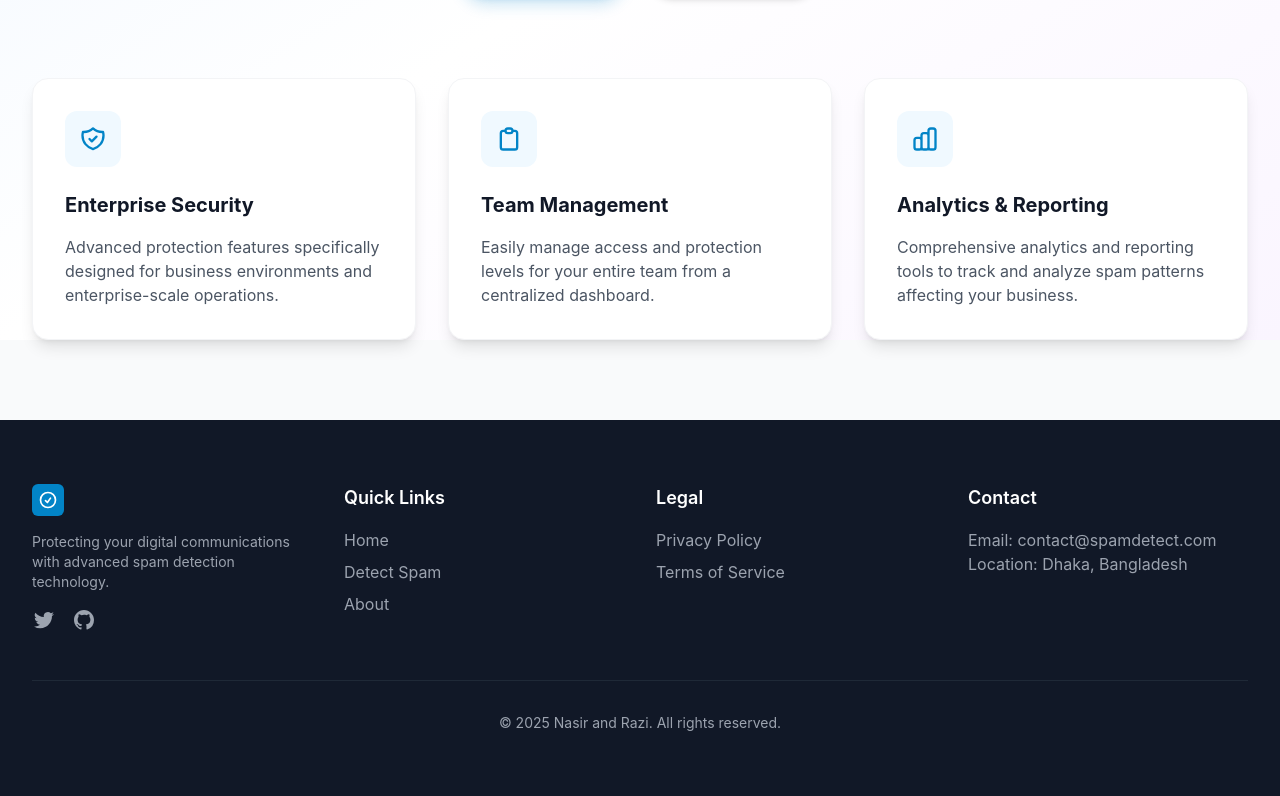
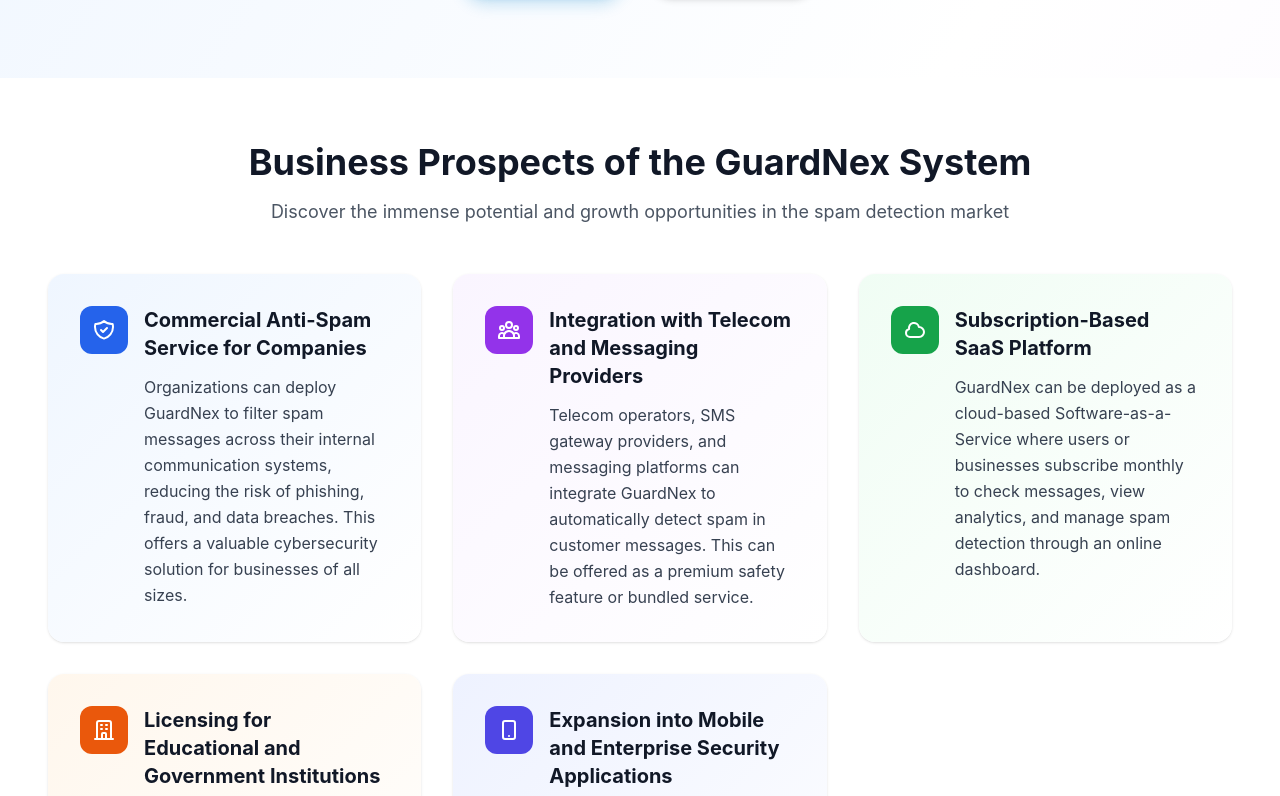
Before and after one commit to nasiruddin-an4/GuardNex-Platform, a React (Vite) app: page /business in a window 1280 px wide. Shown: the part 464-1260 px from the top of the page. Built offline with nearby package versions, Linux system fonts and the light colour scheme.

Commit message:
feat: add new Business page displaying prospects and enterprise solutions

```diff
--- a/src/pages/Business.jsx
+++ b/src/pages/Business.jsx
@@ -1,5 +1,74 @@
 import React from "react";
 import { Link } from "react-router-dom";
+
+// Business Prospects Data
+const businessData = {
+  title: "Business Prospects of the GuardNex System",
+  prospects: [
+    {
+      id: 1,
+      title: "Commercial Anti-Spam Service for Companies",
+      description: "Organizations can deploy GuardNex to filter spam messages across their internal communication systems, reducing the risk of phishing, fraud, and data breaches. This offers a valuable cybersecurity solution for businesses of all sizes.",
+      icon: "shield",
+      color: "blue",
+      gradient: "from-blue-50 to-white",
+      border: "border-blue-100",
+      iconBg: "bg-blue-600"
+    },
+    {
+      id: 2,
+      title: "Integration with Telecom and Messaging Providers",
+      description: "Telecom operators, SMS gateway providers, and messaging platforms can integrate GuardNex to automatically detect spam in customer messages. This can be offered as a premium safety feature or bundled service.",
+      icon: "network",
+      color: "purple",
+      gradient: "from-purple-50 to-white",
+      border: "border-purple-100",
+      iconBg: "bg-purple-600"
+    },
+    {
+      id: 3,
+      title: "Subscription-Based SaaS Platform",
+      description: "GuardNex can be deployed as a cloud-based Software-as-a-Service where users or businesses subscribe monthly to check messages, view analytics, and manage spam detection through an online dashboard.",
+      icon: "cloud",
+      color: "green",
+      gradient: "from-green-50 to-white",
+      border: "border-green-100",
+      iconBg: "bg-green-600"
+    },
+    {
+      id: 4,
+      title: "Licensing for Educational and Government Institutions",
+      description: "Schools, universities, and government offices often deal with fraudulent messages. GuardNex can be licensed as a secure multilingual spam detection system to protect large user bases efficiently.",
+      icon: "building",
+      color: "orange",
+      gradient: "from-orange-50 to-white",
+      border: "border-orange-100",
+      iconBg: "bg-orange-600"
+    },
+    {
+      id: 5,
+      title: "Expansion into Mobile and Enterprise Security Applications",
+      description: "By adding Android/iOS app support, the system can evolve into a full digital-security product. It can later expand into enterprise-level solutions such as secure communication apps, fraud-detection tools, and multilingual NLP-based security systems.",
+      icon: "mobile",
+      color: "indigo",
+      gradient: "from-indigo-50 to-white",
+      border: "border-indigo-100",
+      iconBg: "bg-indigo-600"
+    }
+  ]
+};
+
+// Icon components mapping
+const getIcon = (iconName) => {
+  const icons = {
+    shield: "M9 12l2 2 4-4m5.618-4.016A11.955 11.955 0 0112 2.944a11.955 11.955 0 01-8.618 3.04A12.02 12.02 0 003 9c0 5.591 3.824 10.29 9 11.622 5.176-1.332 9-6.03 9-11.622 0-1.042-.133-2.052-.382-3.016z",
+    network: "M17 20h5v-2a3 3 0 00-5.356-1.857M17 20H7m10 0v-2c0-.656-.126-1.283-.356-1.857M7 20H2v-2a3 3 0 015.356-1.857M7 20v-2c0-.656.126-1.283.356-1.857m0 0a5.002 5.002 0 019.288 0M15 7a3 3 0 11-6 0 3 3 0 016 0zm6 3a2 2 0 11-4 0 2 2 0 014 0zM7 10a2 2 0 11-4 0 2 2 0 014 0z",
+    cloud: "M3 15a4 4 0 004 4h9a5 5 0 10-.1-9.999 5.002 5.002 0 10-9.78 2.096A4.001 4.001 0 003 15z",
+    building: "M19 21V5a2 2 0 00-2-2H7a2 2 0 00-2 2v16m14 0h2m-2 0h-5m-9 0H3m2 0h5M9 7h1m-1 4h1m4-4h1m-1 4h1m-5 10v-5a1 1 0 011-1h2a1 1 0 011 1v5m-4 0h4",
+    mobile: "M12 18h.01M8 21h8a2 2 0 002-2V5a2 2 0 00-2-2H8a2 2 0 00-2 2v14a2 2 0 002 2z"
+  };
+  return icons[iconName] || icons.shield;
+};
 
 const Business = () => {
   return (
@@ -40,14 +109,29 @@ const Business = () => {
         </div>
       </div>
 
-      {/* Features Grid */}
+
+      {/* Business Prospects Section */}
+      <div className="bg-white py-16">
         <div className="container mx-auto px-4 sm:px-6 lg:px-8 mb-20">
-        <div className="grid grid-cols-1 md:grid-cols-3 gap-8">
-          {/* Feature 1 */}
-          <div className="bg-white p-8 rounded-2xl shadow-lg border border-gray-100">
-            <div className="w-14 h-14 bg-primary-50 rounded-xl flex items-center justify-center mb-6">
+        <div className="text-center max-w-4xl mx-auto mb-12">
+          <h2 className="text-3xl sm:text-4xl font-bold text-gray-900 mb-4">
+            {businessData.title}
+          </h2>
+          <p className="text-lg text-gray-600">
+            Discover the immense potential and growth opportunities in the spam detection market
+          </p>
+        </div>
+
+        <div className="grid grid-cols-1 lg:grid-cols-3 gap-8 container mx-auto">
+          {businessData.prospects.map((prospect) => (
+            <div
+              key={prospect.id}
+              className={`bg-gradient-to-br ${prospect.gradient} p-8 rounded-2xl shadow ${prospect.border} hover:shadow-xl transition-shadow duration-300`}
+            >
+              <div className="flex items-start gap-4">
+                <div className={`w-12 h-12 ${prospect.iconBg} rounded-xl flex items-center justify-center flex-shrink-0`}>
                   <svg
-                className="w-7 h-7 text-primary-600"
+                    className="w-6 h-6 text-white"
                     fill="none"
                     viewBox="0 0 24 24"
                     stroke="currentColor"
@@ -56,69 +140,45 @@ const Business = () => {
                       strokeLinecap="round"
                       strokeLinejoin="round"
                       strokeWidth={2}
-                  d="M9 12l2 2 4-4m5.618-4.016A11.955 11.955 0 0112 2.944a11.955 11.955 0 01-8.618 3.04A12.02 12.02 0 003 9c0 5.591 3.824 10.29 9 11.622 5.176-1.332 9-6.03 9-11.622 0-1.042-.133-2.052-.382-3.016z"
+                      d={getIcon(prospect.icon)}
                     />
                   </svg>
                 </div>
-            <h3 className="text-xl font-bold text-gray-900 mb-4">
-              Enterprise Security
+                <div>
+                  <h3 className="text-xl font-bold text-gray-900 mb-3">
+                    {prospect.title}
                   </h3>
-            <p className="text-gray-600">
-              Advanced protection features specifically designed for business
-              environments and enterprise-scale operations.
+                  <p className="text-gray-700 leading-relaxed">
+                    {prospect.description}
                   </p>
                 </div>
-
-          {/* Feature 2 */}
-          <div className="bg-white p-8 rounded-2xl shadow-lg border border-gray-100">
-            <div className="w-14 h-14 bg-primary-50 rounded-xl flex items-center justify-center mb-6">
-              <svg
-                className="w-7 h-7 text-primary-600"
-                fill="none"
-                viewBox="0 0 24 24"
-                stroke="currentColor"
-              >
-                <path
-                  strokeLinecap="round"
-                  strokeLinejoin="round"
-                  strokeWidth={2}
-                  d="M9 5H7a2 2 0 00-2 2v12a2 2 0 002 2h10a2 2 0 002-2V7a2 2 0 00-2-2h-2M9 5a2 2 0 002 2h2a2 2 0 002-2M9 5a2 2 0 012-2h2a2 2 0 012 2"
-                />
-              </svg>
               </div>
-            <h3 className="text-xl font-bold text-gray-900 mb-4">
-              Team Management
-            </h3>
-            <p className="text-gray-600">
-              Easily manage access and protection levels for your entire team
-              from a centralized dashboard.
-            </p>
+            </div>
+          ))}
         </div>
 
-          {/* Feature 3 */}
-          <div className="bg-white p-8 rounded-2xl shadow-lg border border-gray-100">
-            <div className="w-14 h-14 bg-primary-50 rounded-xl flex items-center justify-center mb-6">
-              <svg
-                className="w-7 h-7 text-primary-600"
-                fill="none"
-                viewBox="0 0 24 24"
-                stroke="currentColor"
+        {/* Call to Action */}
+        <div className="mt-16 text-center bg-gradient-to-r from-blue-600 to-purple-600 rounded-2xl p-12 shadow-2xl">
+          <h3 className="text-3xl font-bold text-white mb-4">
+            Ready to Join the Future of Spam Protection?
+          </h3>
+          <p className="text-xl text-blue-100 mb-8 max-w-2xl mx-auto">
+            Partner with GuardNex and be part of the next generation of cybersecurity solutions
+          </p>
+          <div className="flex justify-center gap-4 flex-wrap">
+            <Link
+              to="/register"
+              className="px-8 py-4 bg-white hover:bg-gray-100 rounded-full text-blue-600 font-semibold transition-all duration-300 shadow-lg hover:shadow-xl"
             >
-                <path
-                  strokeLinecap="round"
-                  strokeLinejoin="round"
-                  strokeWidth={2}
-                  d="M9 19v-6a2 2 0 00-2-2H5a2 2 0 00-2 2v6a2 2 0 002 2h2a2 2 0 002-2zm0 0V9a2 2 0 012-2h2a2 2 0 012 2v10m-6 0a2 2 0 002 2h2a2 2 0 002-2m0 0V5a2 2 0 012-2h2a2 2 0 012 2v14a2 2 0 01-2 2h-2a2 2 0 01-2-2z"
-                />
-              </svg>
+              Get Started Today
+            </Link>
+            <Link
+              to="/contact"
+              className="px-8 py-4 bg-blue-700 hover:bg-blue-800 rounded-full text-white font-semibold transition-all duration-300 border-2 border-white/20 hover:border-white/40"
+            >
+              Schedule a Consultation
+            </Link>
           </div>
-            <h3 className="text-xl font-bold text-gray-900 mb-4">
-              Analytics & Reporting
-            </h3>
-            <p className="text-gray-600">
-              Comprehensive analytics and reporting tools to track and analyze
-              spam patterns affecting your business.
-            </p>
         </div>
       </div>
       </div>
```
Lines whose indentation alone changed are shown as unchanged.
